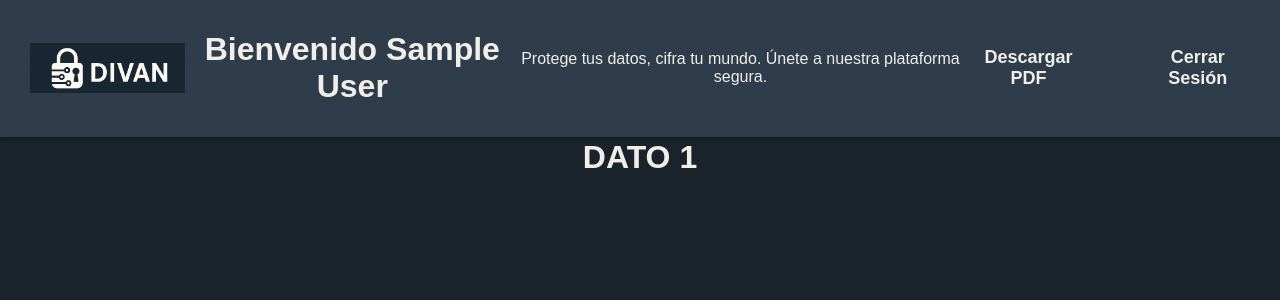
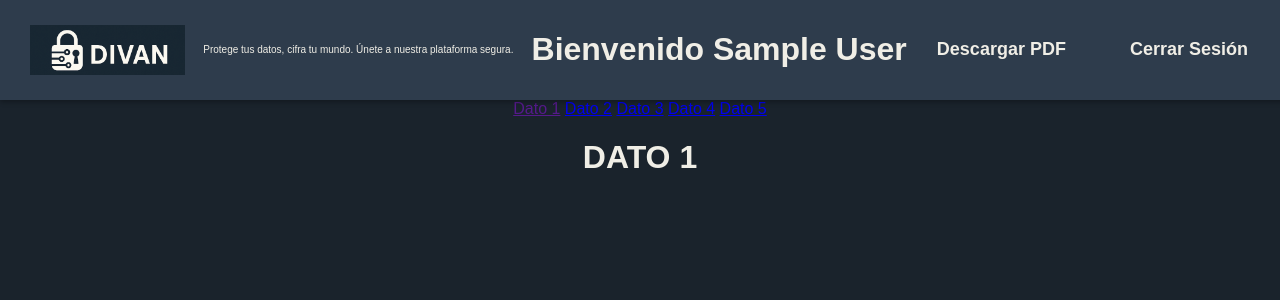
Before and after one commit to imrhop/LoginCripto2, a PHP site: page /php/inicio.php in a window 1280 px wide. Shown: the top 300 px of the page. Run offline with PHP 8.4, Linux system fonts and the light colour scheme; the visitor is signed in with stand-in values (Sample User, id 1).

Commit message:
Add files via upload

```diff
--- a/php/inicio.php
+++ b/php/inicio.php
@@ -11,8 +11,8 @@
 <body>
 	<div class="navbar">
 		<a href="inicio.php" class="logo"><img src="../img/Divan.png"></a>
+		<p style="font-size: 10px;">Protege tus datos, cifra tu mundo. Únete a nuestra plataforma segura.</p>
 		<h1>Bienvenido <?php echo htmlspecialchars($_SESSION['nombre']); ?></h1>
-		<p>Protege tus datos, cifra tu mundo. Únete a nuestra plataforma segura.</p>
 		<div class="navbar-links">
 			<a href="">Descargar PDF</a>
 	        <a href="../php/cerrarSesion.php">Cerrar Sesión</a>
```
